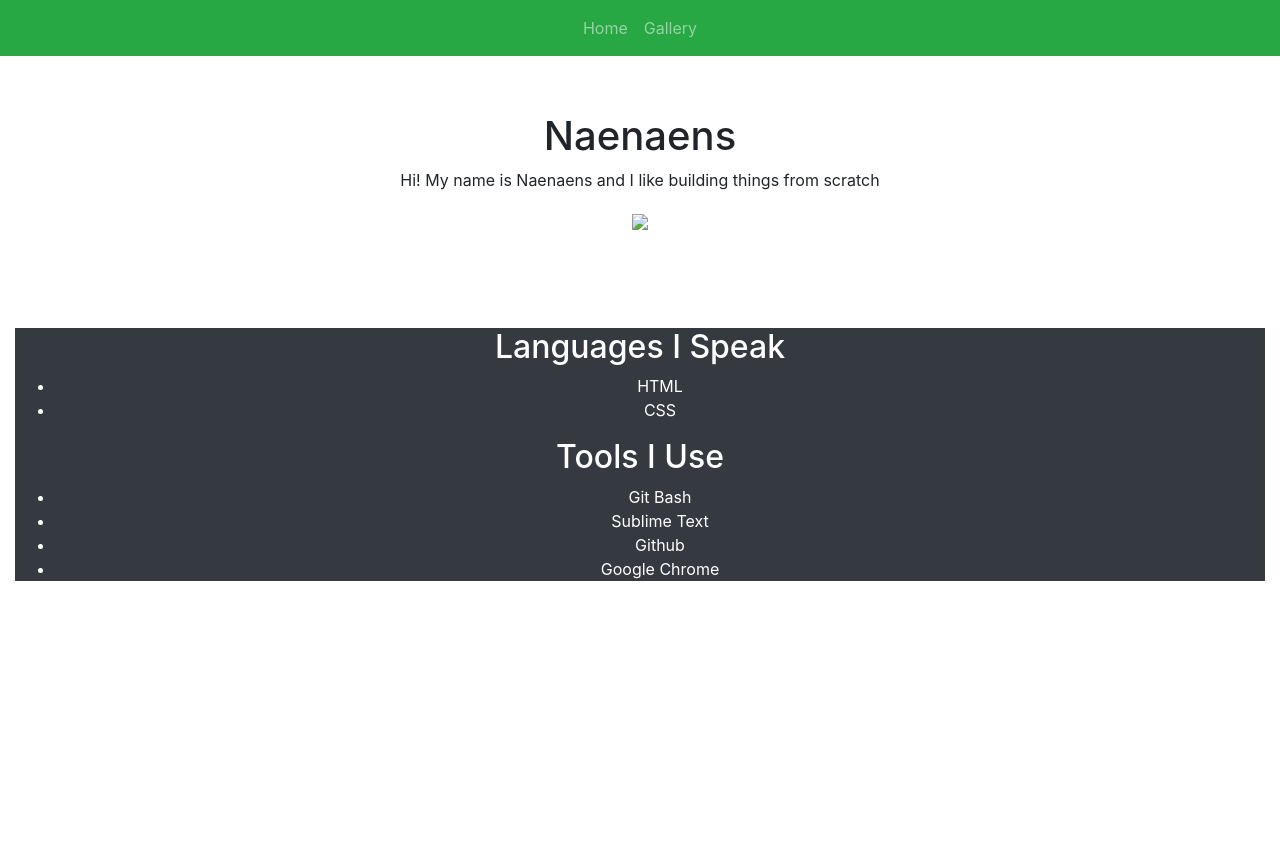
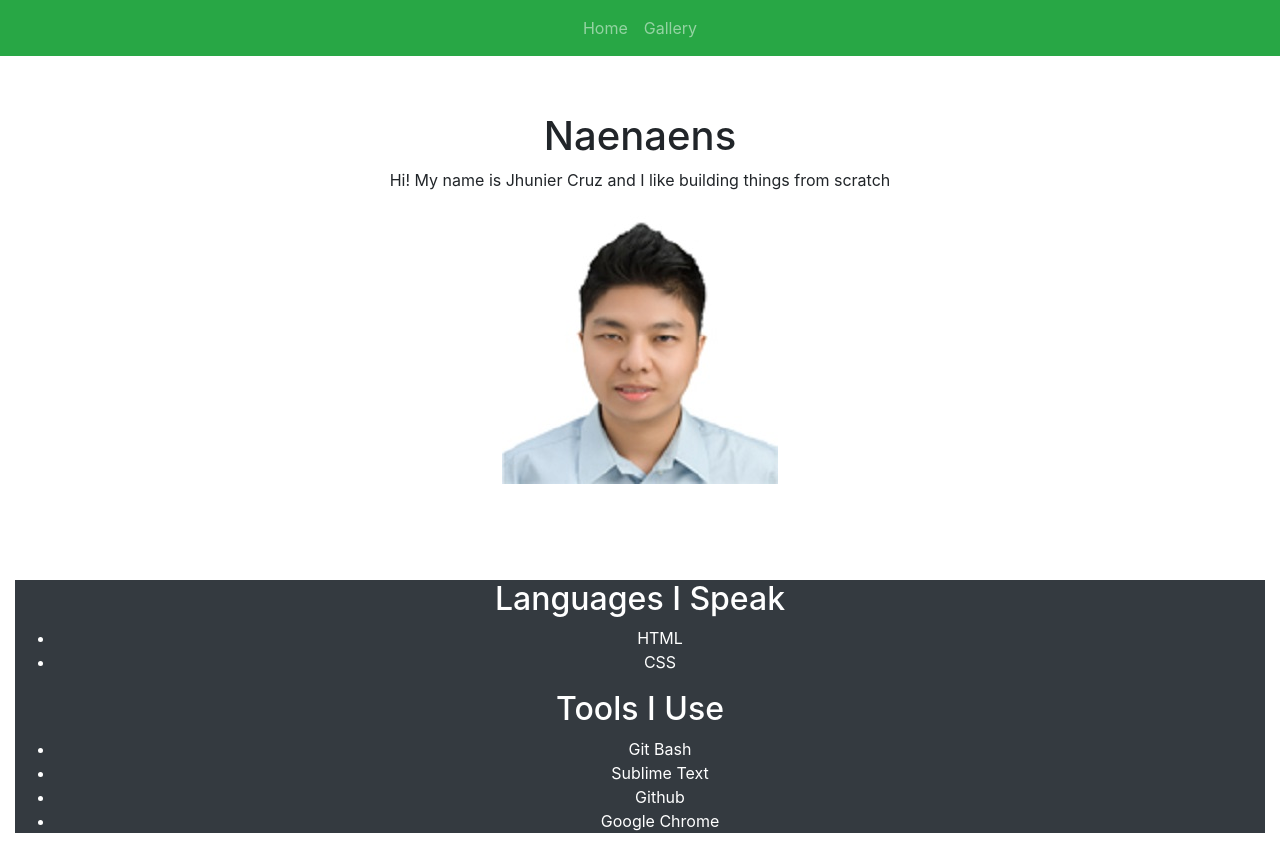
Before and after one commit to cruzjhunier/fcb-portfolio-cruz, a plain HTML site: page index.html in a window 1280 px wide. Before the commit the page ends 800 px from the top, so only its background shows below. Drawn offline with nearby package versions, Linux system fonts and the light colour scheme.

Commit message:
includes initial files for hosting

```diff
--- a/index.html
+++ b/index.html
@@ -4,7 +4,7 @@
 <head>
 	<meta charset="utf-8">
 	<meta name="viewport" content="width=device-width, initial-scale=1">
-	<title>Naenaens || Developer Portfolio</title>
+	<title>Jhunier || Developer Portfolio</title>
 	<!-- Google Fonts -->
 	<link rel="preconnect" href="https://fonts.googleapis.com">
 	<link rel="preconnect" href="https://fonts.gstatic.com" crossorigin>
@@ -37,8 +37,8 @@
 		<!--landing section-->
 		<section id="landing" class="jumbotron text-center mt-5 bg-transparent">
 			<h1>Naenaens</h1>
-			<p>Hi! My name is Naenaens and I like building things from scratch</p>
-			<img src="./images/me.jpg" class="img-fluid">
+			<p>Hi! My name is Jhunier Cruz and I like building things from scratch</p>
+			<img src="./id.jpg" class="img-fluid">
 		</section>
 		<!-- This is our gallery section -->
 		<section id="gallery" class="text-center bg-dark text-white">
```
